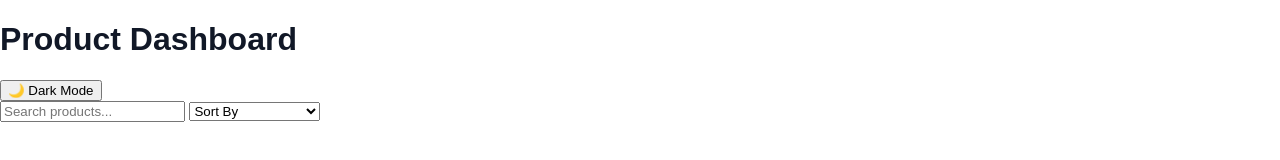
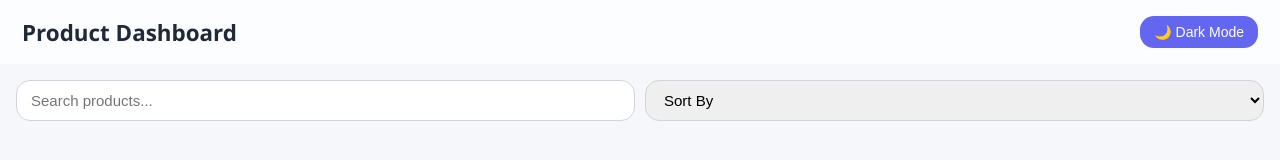
Before and after one commit to aryankatiyar2323/internship-assignment, a plain HTML site: page index.html in a window 1280 px wide. Drawn offline with Linux system fonts and the light colour scheme; no server answers.

Commit message:
Update styles.css

```diff
--- a/styles.css
+++ b/styles.css
@@ -1,10 +1,116 @@
-:root{--bg:#fff;--surface:#f7f7f8;--text:#111827;--accent:#2563eb}
-[data-theme='dark']{--bg:#0b1220;--surface:#0f1724;--text:#e6eef8;--accent:#60a5fa}
-*{box-sizing:border-box}body{margin:0;background:var(--bg);color:var(--text);font-family:Arial}
-.header{display:flex;justify-content:space-between;align-items:center;padding:16px;background:#eee}
-.grid-wrap{display:grid;gap:16px;padding:20px;grid-template-columns:repeat(auto-fill,minmax(250px,1fr))}
-.card{background:var(--surface);padding:12px;border-radius:10px;box-shadow:0 0 10px rgba(0,0,0,.08)}
-.card-img{width:100%;height:200px;object-fit:contain}
-.modal{position:fixed;inset:0;display:flex;justify-content:center;align-items:center;background:#0005}
-.modal.hidden{display:none}
-.modal-content{background:var(--surface);padding:20px;border-radius:10px;width:80%;max-width:600px}
+:root {
+  --bg-light: #f5f7fa;
+  --bg-dark: #0d1117;
+  --text-light: #1f2937;
+  --text-dark: #e5e7eb;
+  --card-light: #ffffff;
+  --card-dark: #161b22;
+  --accent: #6366f1;
+  --radius: 14px;
+  --shadow: 0 4px 12px rgba(0,0,0,0.08);
+}
+
+body {
+  font-family: 'Segoe UI', sans-serif;
+  margin: 0;
+  background: var(--bg-light);
+  color: var(--text-light);
+  transition: 0.3s ease;
+}
+
+body.dark {
+  background: var(--bg-dark);
+  color: var(--text-dark);
+}
+
+header {
+  backdrop-filter: blur(10px);
+  position: sticky;
+  top: 0;
+  padding: 16px 22px;
+  display: flex;
+  justify-content: space-between;
+  align-items: center;
+  background: rgba(255,255,255,0.7);
+}
+
+body.dark header {
+  background: rgba(22,27,34,0.6);
+}
+
+h1 {
+  margin: 0;
+  font-size: 1.4rem;
+  font-weight: 600;
+}
+
+#themeToggle {
+  padding: 8px 14px;
+  border-radius: var(--radius);
+  border: none;
+  background: var(--accent);
+  color: white;
+  cursor: pointer;
+  font-size: 14px;
+}
+
+.controls {
+  display: flex;
+  gap: 10px;
+  padding: 16px;
+  flex-wrap: wrap;
+}
+
+input, select {
+  padding: 10px 14px;
+  border-radius: var(--radius);
+  border: 1px solid #d1d5db;
+  font-size: 15px;
+  flex: 1;
+}
+
+body.dark input, body.dark select {
+  background: #0f1620;
+  border: 1px solid #30363d;
+  color: var(--text-dark);
+}
+
+#grid {
+  padding: 20px;
+  display: grid;
+  grid-template-columns: repeat(auto-fill, minmax(240px, 1fr));
+  gap: 20px;
+}
+
+.card {
+  background: var(--card-light);
+  border-radius: var(--radius);
+  padding: 14px;
+  box-shadow: var(--shadow);
+  transition: 0.2s;
+}
+
+body.dark .card {
+  background: var(--card-dark);
+  box-shadow: none;
+}
+
+.card:hover {
+  transform: translateY(-4px);
+}
+
+.card img {
+  width: 100%;
+  height: 180px;
+  object-fit: contain;
+}
+
+.title {
+  font-weight: 600;
+  margin: 10px 0;
+}
+
+.price {
+  color: var(--accent);
+  font-weight: 700;
+}
```
